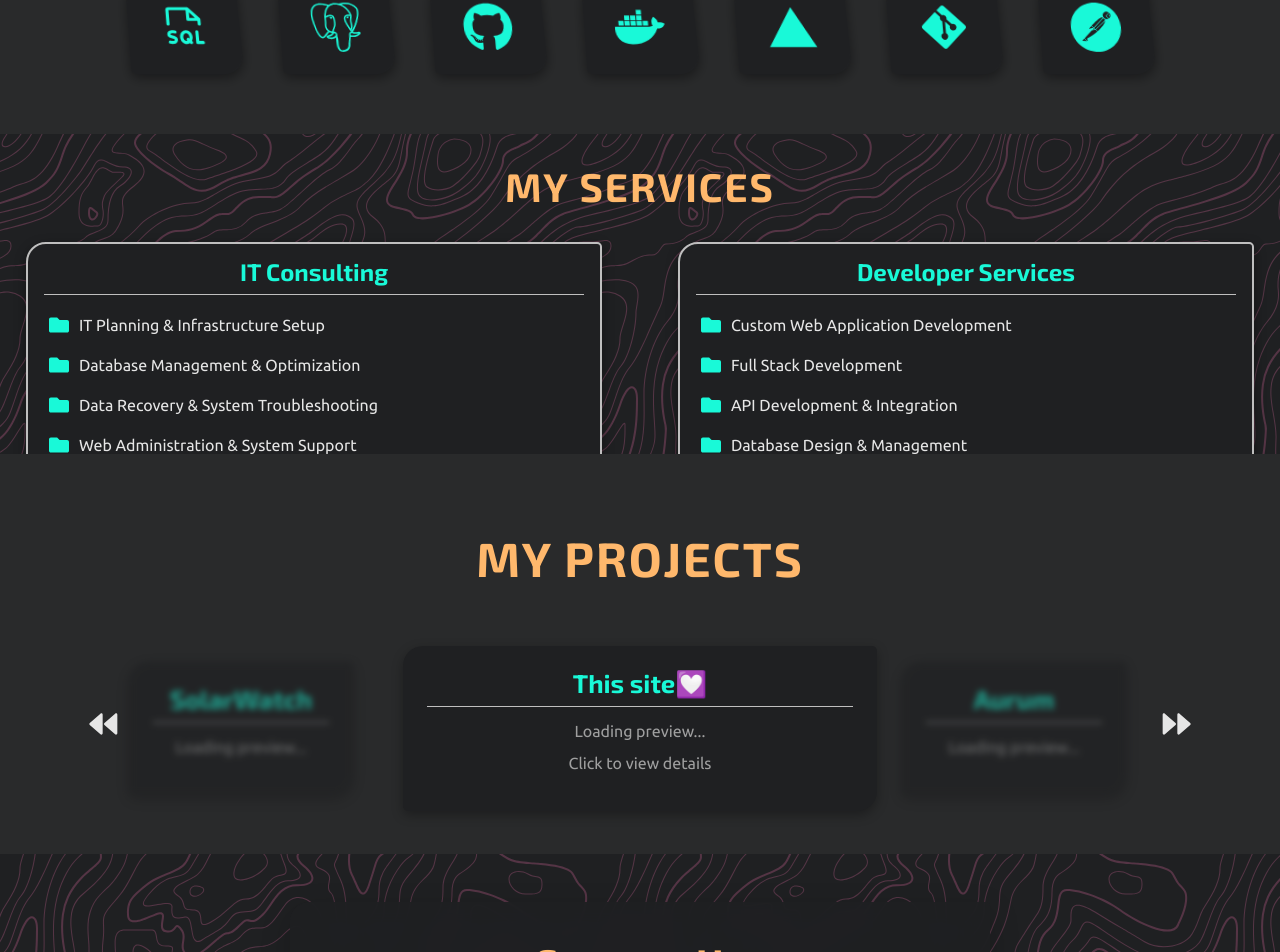
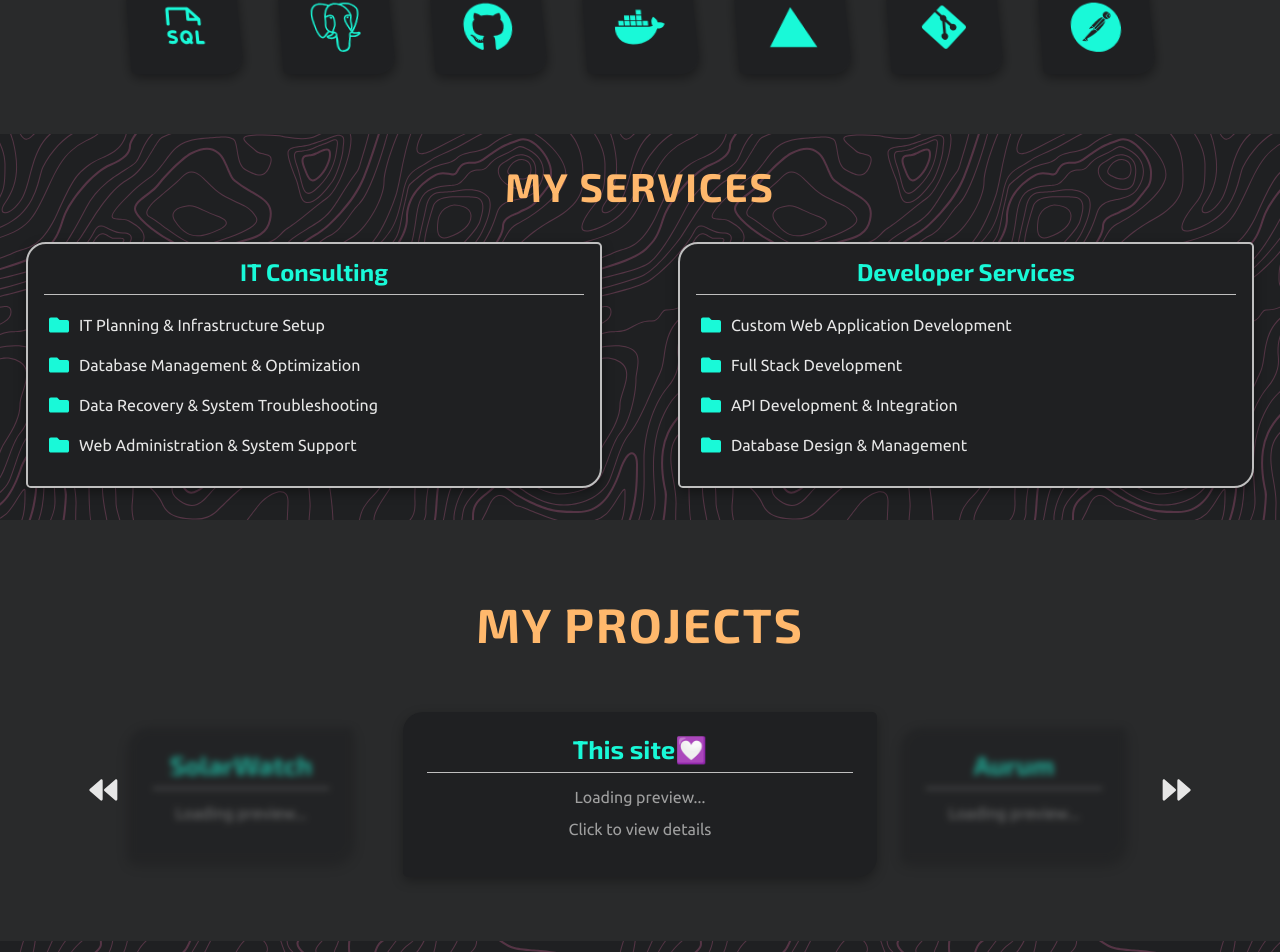
Before and after one commit to d4shG/personal-site, a Next.js app: page / in a window 1280 px wide. Shown: the part 1890-2842 px from the top of the page. Built offline with nearby package versions, Linux system fonts and the light colour scheme; no server answers.

Commit message:
style hotfix

```diff
--- a/styles/portfolio_styles.scss
+++ b/styles/portfolio_styles.scss
@@ -1,7 +1,7 @@
 .portfolio {
     position: relative;
     padding: 5rem 0 2rem;
-    height: 50svh;
+    min-height: 50svh;
     background-color: $background;
 
     @include respond(tablet-landscape) {
--- a/styles/services_styles.scss
+++ b/styles/services_styles.scss
@@ -1,7 +1,7 @@
 .services {
   position: relative;
   padding: 2rem 0;
-  height: 40svh;
+  min-height: 40svh;
   background-color: $background-shade;
 
   @include respond(tablet-landscape) {
```
